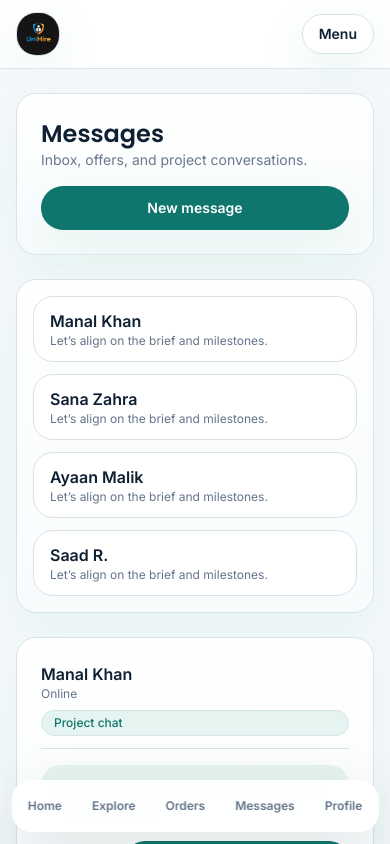
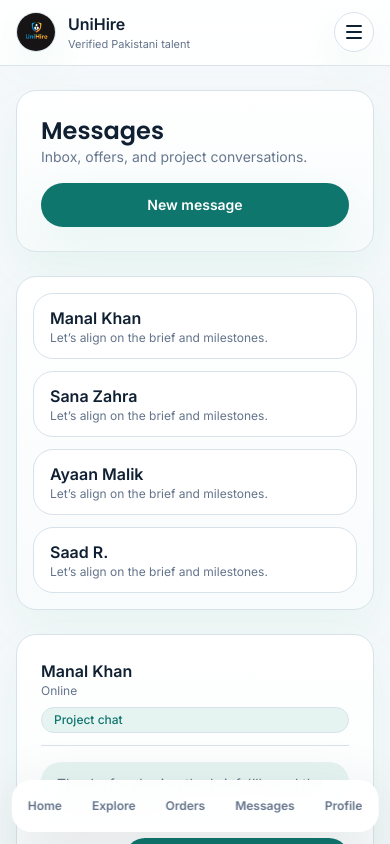
Before and after one commit to manalk14322-max/gig, a React (Vite) app in the folder gig-system/client/: page /gig/messages in a window 390 px wide. Shown: the top 844 px of the page. Built offline with nearby package versions, Linux system fonts and the light colour scheme; no server answers.

Commit message:
Refine mobile menu and hero

```diff
--- a/gig-system/client/src/App.jsx
+++ b/gig-system/client/src/App.jsx
@@ -31,22 +31,27 @@ export default function App() {
     <div className="min-h-screen bg-base">
       <header className="sticky top-0 z-50 border-b border-border-color lux-blur text-ink">
         <div className="mx-auto flex max-w-6xl items-center justify-between gap-4 px-4 py-3 sm:px-6">
-          <div className="flex flex-shrink-0 items-center gap-3">
-            <div className="h-11 w-11 overflow-hidden rounded-2xl border border-border-color bg-white shadow-soft">
+          <div className="flex min-w-0 flex-shrink-0 items-center gap-3">
+            <div className="h-10 w-10 overflow-hidden rounded-2xl border border-border-color bg-white shadow-soft sm:h-11 sm:w-11">
               <img src={brandLogo} alt="UniHire" className="h-full w-full object-cover" />
             </div>
-            <div className="hidden sm:block">
-              <p className="text-base font-semibold text-ink">UniHire</p>
-              <p className="text-[11px] text-muted">Verified Pakistani talent</p>
+            <div className="min-w-0">
+              <p className="truncate text-base font-semibold text-ink">UniHire</p>
+              <p className="truncate text-[11px] text-muted">Verified Pakistani talent</p>
             </div>
           </div>
 
           <button
-            className="ml-auto inline-flex h-10 items-center justify-center rounded-full border border-border-color bg-white px-4 text-sm font-semibold shadow-soft lg:hidden"
+            className="ml-auto grid h-10 w-10 place-items-center rounded-full border border-border-color bg-white shadow-soft lg:hidden"
             onClick={() => setMobileOpen(true)}
+            aria-label="Open menu"
             type="button"
           >
-            Menu
+            <span className="flex flex-col gap-1">
+              <span className="block h-0.5 w-4 rounded-full bg-ink" />
+              <span className="block h-0.5 w-4 rounded-full bg-ink" />
+              <span className="block h-0.5 w-4 rounded-full bg-ink" />
+            </span>
           </button>
 
           <div className="hidden min-w-0 flex-1 items-center px-4 lg:flex">
@@ -129,10 +134,18 @@ export default function App() {
 
         {mobileOpen && (
           <div className="fixed inset-0 z-50 bg-black/40 lg:hidden">
-            <div className="absolute right-0 top-0 h-full w-[86vw] max-w-sm overflow-y-auto bg-card-bg p-6 shadow-soft">
+            <div className="absolute right-0 top-0 h-full w-[88vw] max-w-sm overflow-y-auto bg-card-bg p-5 shadow-soft sm:p-6">
               <div className="flex items-center justify-between">
-                <p className="text-lg font-semibold">Menu</p>
-                <button className="text-xl leading-none" onClick={() => setMobileOpen(false)} type="button">
+                <div className="flex items-center gap-3">
+                  <div className="h-10 w-10 overflow-hidden rounded-2xl border border-border-color bg-white shadow-soft">
+                    <img src={brandLogo} alt="UniHire" className="h-full w-full object-cover" />
+                  </div>
+                  <div>
+                    <p className="text-base font-semibold">UniHire</p>
+                    <p className="text-xs text-muted">Verified talent</p>
+                  </div>
+                </div>
+                <button className="grid h-10 w-10 place-items-center rounded-full bg-bg-light text-xl leading-none" onClick={() => setMobileOpen(false)} type="button" aria-label="Close menu">
                   x
                 </button>
               </div>
@@ -170,6 +183,16 @@ export default function App() {
                   </NavLink>
                 )}
               </div>
+              {!user && (
+                <div className="mt-6 grid gap-3 border-t border-border-color pt-5">
+                  <NavLink to="/profile" className="btn-ghost w-full text-sm" onClick={() => setMobileOpen(false)}>
+                    Login
+                  </NavLink>
+                  <NavLink to="/create" className="btn-gradient w-full text-sm" onClick={() => setMobileOpen(false)}>
+                    Apply as seller
+                  </NavLink>
+                </div>
+              )}
             </div>
           </div>
         )}
--- a/gig-system/client/src/pages/GigList.jsx
+++ b/gig-system/client/src/pages/GigList.jsx
@@ -302,7 +302,7 @@ export default function GigList() {
 
   return (
     <div className="space-y-6 pb-0 md:space-y-10">
-      <div className="hide-scrollbar relative left-1/2 right-1/2 w-screen -ml-[50vw] -mr-[50vw] flex items-center gap-2 overflow-x-auto border-y border-border-color bg-white px-4 py-2 text-xs font-semibold text-ink sm:px-6">
+      <div className="hide-scrollbar relative left-1/2 right-1/2 hidden w-screen -ml-[50vw] -mr-[50vw] items-center gap-2 overflow-x-auto border-y border-border-color bg-white px-4 py-2 text-xs font-semibold text-ink sm:flex sm:px-6">
         <button
           type="button"
           onClick={() => setCategory('')}
@@ -330,8 +330,8 @@ export default function GigList() {
         <div className="px-0 py-0">
           <div className="overflow-hidden border border-border-color bg-white shadow-lift">
             <div className="grid gap-0 lg:min-h-[560px] lg:grid-cols-[0.98fr,1.02fr]">
-              <div className="flex items-center px-4 py-10 sm:px-10 lg:px-16">
-                <div className="max-w-2xl space-y-5">
+              <div className="flex items-center px-4 py-8 sm:px-10 sm:py-12 lg:px-16">
+                <div className="mx-auto max-w-2xl space-y-4 text-center sm:space-y-5 sm:text-left">
                   <div className="inline-flex items-center rounded-full bg-soft px-4 py-1.5 text-xs font-semibold text-primary">
                     Verified graduates only
                   </div>
@@ -341,7 +341,7 @@ export default function GigList() {
                   <h1 className="font-display text-4xl font-semibold leading-[1.06] tracking-tight text-ink sm:text-5xl md:text-6xl">
                     {t('heroTitle')}
                   </h1>
-                  <p className="max-w-xl text-base leading-7 text-muted md:text-lg">
+                  <p className="mx-auto max-w-xl text-sm leading-6 text-muted sm:mx-0 sm:text-base sm:leading-7 md:text-lg">
                     {t('heroSubtitle')}
                   </p>
                   <div className="flex max-w-xl flex-col gap-3 rounded-[20px] border border-border-color bg-bg-light p-3 shadow-soft sm:flex-row sm:rounded-[22px]">
@@ -355,13 +355,13 @@ export default function GigList() {
                       Search
                     </button>
                   </div>
-                  <div className="flex max-w-xl flex-wrap items-center gap-2 text-xs font-semibold">
+                  <div className="hide-scrollbar -mx-1 flex max-w-xl items-center gap-2 overflow-x-auto px-1 text-xs font-semibold sm:mx-0 sm:flex-wrap sm:overflow-visible sm:px-0">
                     {quickSearches.map((item) => (
                       <button
                         key={item}
                         type="button"
                         onClick={() => setQuery(item)}
-                        className="rounded-full border border-border-color bg-white px-3 py-1.5 text-ink transition hover:border-primary hover:text-primary"
+                        className="whitespace-nowrap rounded-full border border-border-color bg-white px-3 py-1.5 text-ink transition hover:border-primary hover:text-primary"
                       >
                         {item}
                       </button>
@@ -375,20 +375,20 @@ export default function GigList() {
                       Browse gigs
                     </a>
                   </div>
-                  <div className="flex flex-wrap gap-2 pt-2 text-xs font-semibold text-muted">
+                  <div className="hidden flex-wrap gap-2 pt-2 text-xs font-semibold text-muted sm:flex">
                     <span className="rounded-full bg-white px-4 py-2 shadow-soft">Pakistani students</span>
                     <span className="rounded-full bg-white px-4 py-2 shadow-soft">Admin checked</span>
                     <span className="rounded-full bg-white px-4 py-2 shadow-soft">Fair fees</span>
                   </div>
                 </div>
               </div>
-              <div className="relative min-h-[300px] bg-bg-light sm:min-h-[380px] lg:min-h-[460px]">
+              <div className="relative min-h-[250px] bg-bg-light sm:min-h-[380px] lg:min-h-[460px]">
                 <img
                   src={heroTeam}
                   alt="Verified Pakistani graduate talent"
                   className="absolute inset-0 h-full w-full object-cover object-center"
                 />
-                <div className="absolute inset-0 bg-gradient-to-l from-black/20 via-white/10 to-white/75" />
+                <div className="absolute inset-0 bg-gradient-to-t from-black/25 via-white/0 to-white/20 sm:bg-gradient-to-l sm:from-black/20 sm:via-white/10 sm:to-white/75" />
                 <div className="absolute bottom-4 left-4 right-4 rounded-[20px] border border-white/60 bg-white/90 p-4 shadow-lift backdrop-blur sm:bottom-6 sm:left-6 sm:right-6 sm:rounded-[24px] sm:p-5">
                   <p className="text-sm font-semibold text-ink">Trust-first marketplace</p>
                   <div className="mt-3 flex flex-wrap gap-2">
```
